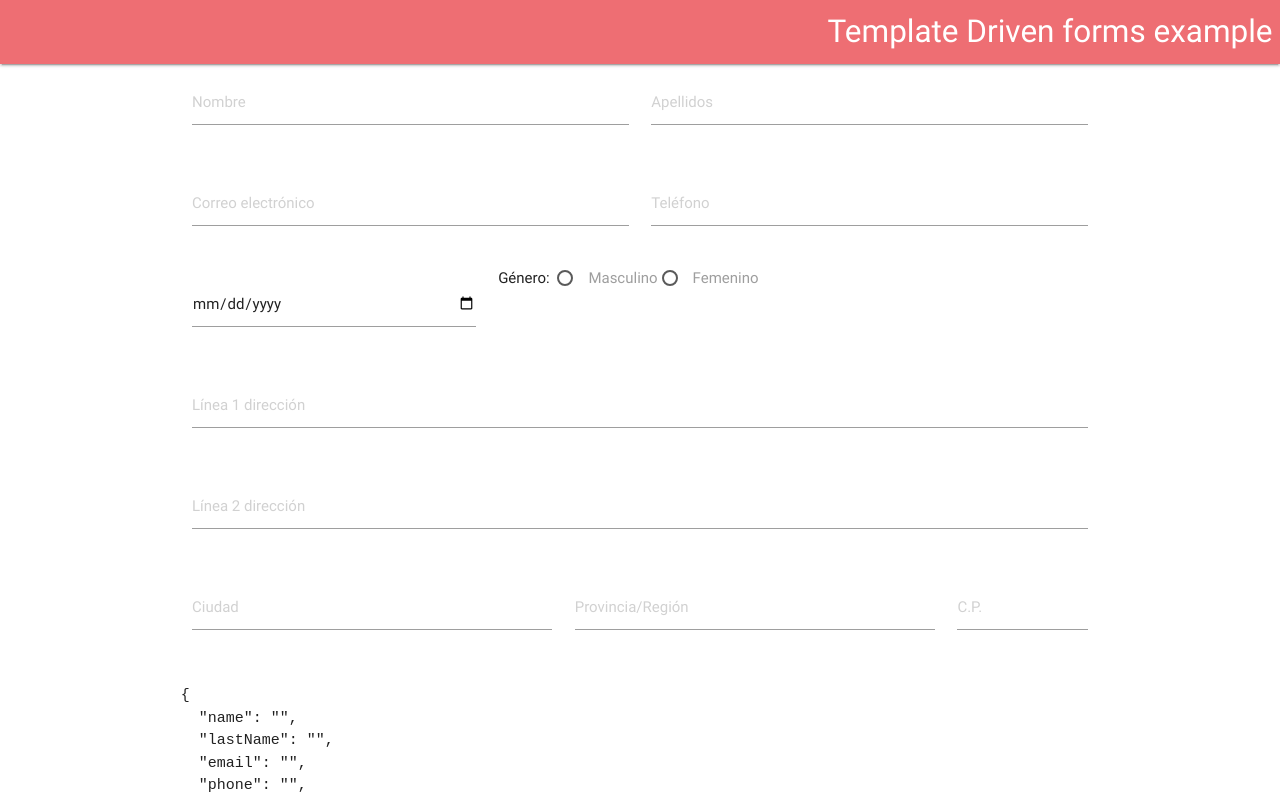
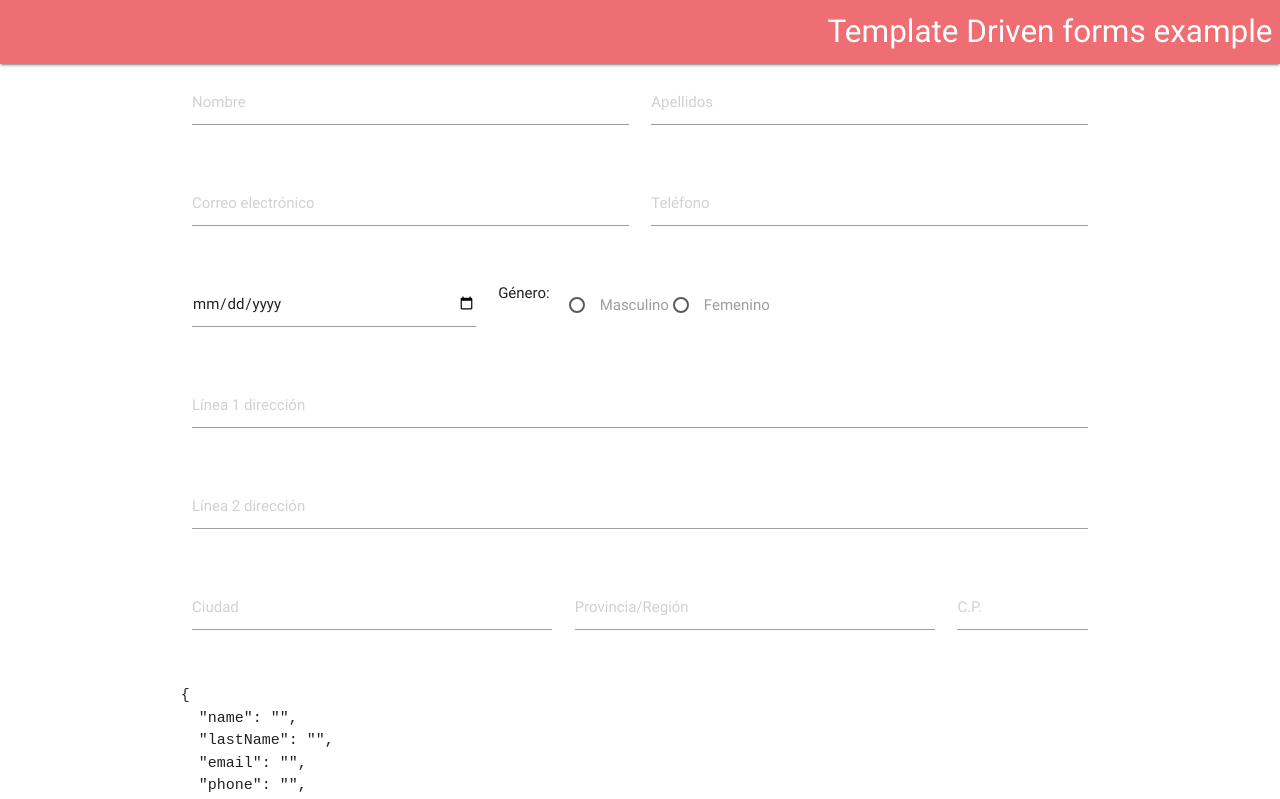
Before and after one commit to agudovitoria/ng2-forms, an Angular app: page / in a window 1280 px wide. Shown: the top 799 px of the page. Built offline with nearby package versions, Linux system fonts and the light colour scheme.

Commit message:
small fix

```diff
--- a/src/app/registration-form/registration-form.component.html
+++ b/src/app/registration-form/registration-form.component.html
@@ -22,7 +22,7 @@
         <div class="input-field col s4">
           <input placeholder="Fecha Nacimiento" id="dob" type="date" class="validate" name="dob" ngModel>
         </div>
-        <div class="col s4">
+        <div class="input-field col s4">
           <span>Género: </span>
           <input name="gender" type="radio" value="male" id="gender-male" ngModel /> <label for="gender-male">Masculino</label>
           <input name="gender" type="radio" value="female" id="gender-female" ngModel /> <label for="gender-female">Femenino</label>
```
